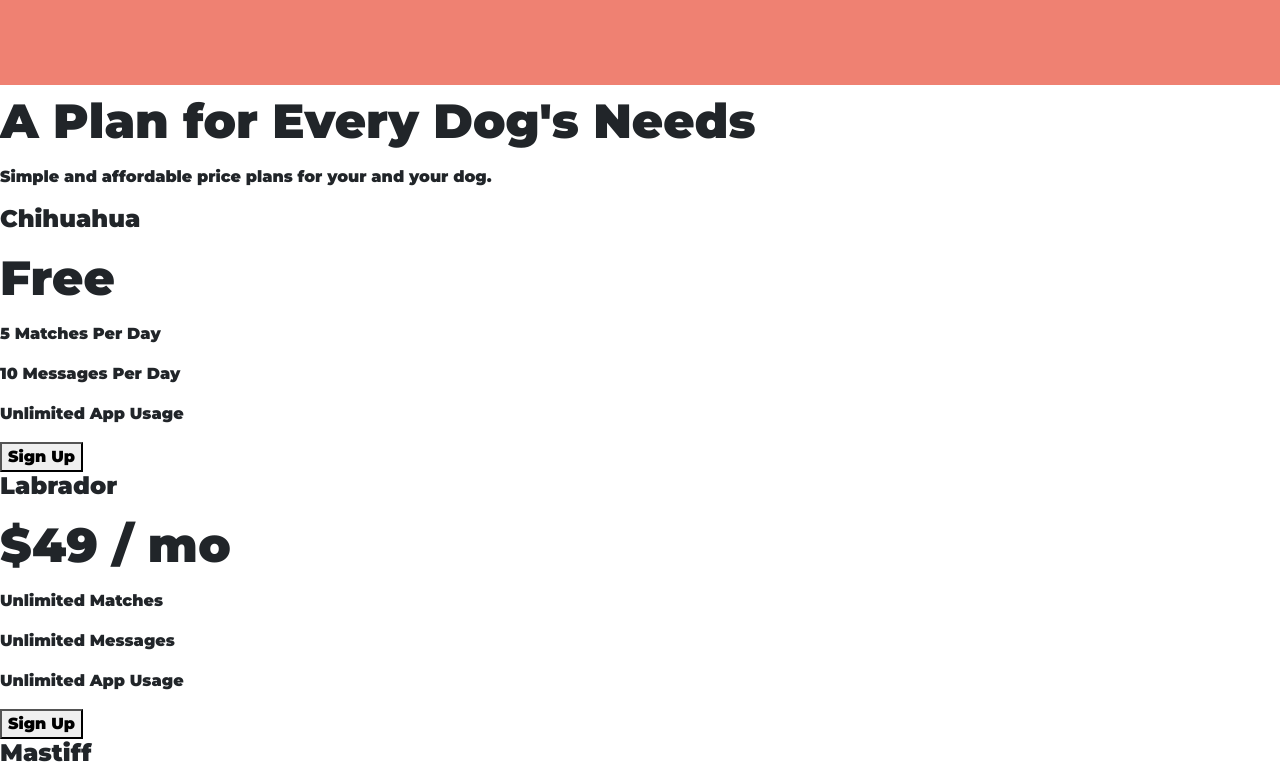
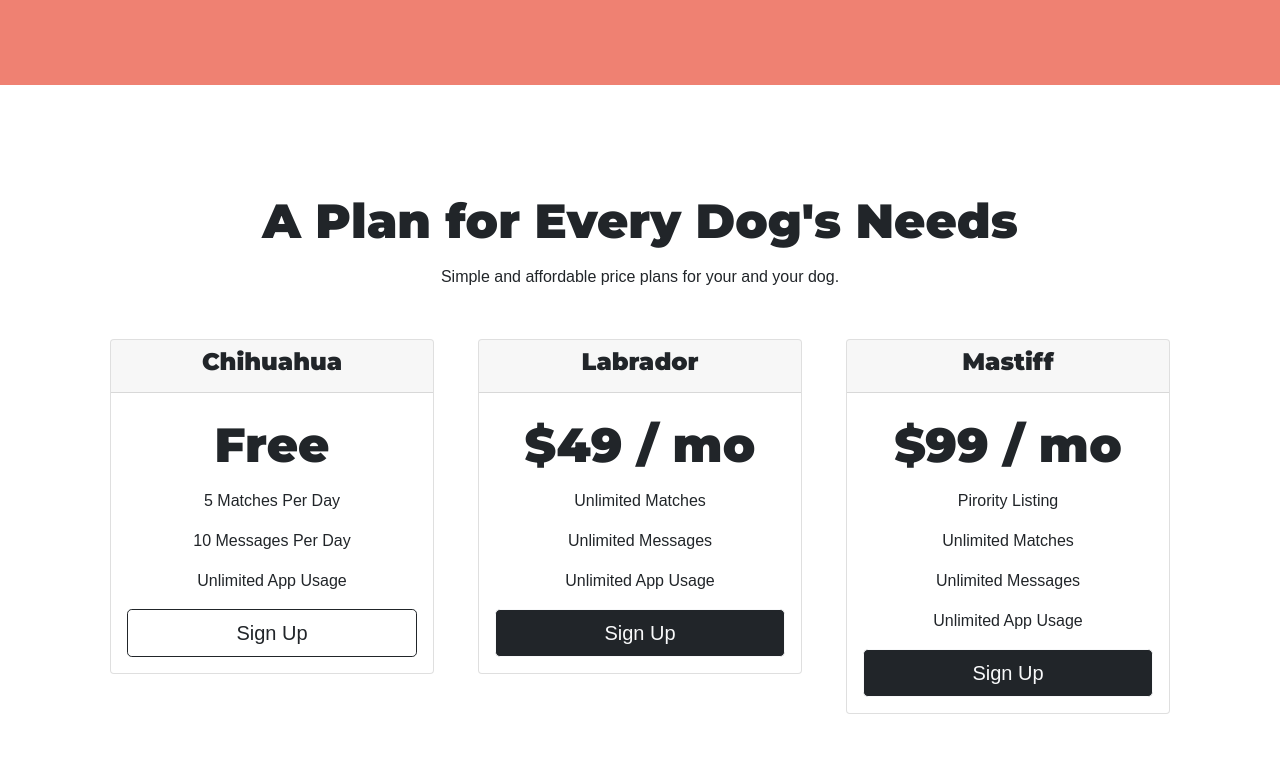
Before and after one commit to NithinX/tindog, a plain HTML site: page index.html in a window 1280 px wide. Shown: the part 1872-2636 px from the top of the page. Drawn offline with nearby package versions, Linux system fonts and the light colour scheme.

Commit message:
add pricing options

```diff
--- a/css/styles.css
+++ b/css/styles.css
@@ -27,6 +27,10 @@ h2{
 h3{
     font-family: 'Montserrat', sans-serif;
     font-size: 1.5rem;
+}
+
+P{
+    font-family: 'Montserrat-light', sans-serif;
 }
 
 .navbar-brand{
@@ -102,10 +106,6 @@ h3{
     padding: 7% 15%;
 }
 
-.testimonial-name{
-    font-family: 'Montserrat-light', sans-serif;
-}
-
 #press{
     background-color: #ef8172;
     text-align: center;
@@ -116,3 +116,16 @@ h3{
     width: 15%;
     margin: 20px 20px 50px;
 }
+
+#pricing{
+    padding: 100px;
+    text-align: center;
+}
+
+.font-light{
+    font-family: 'Montserrat-light', sans-serif;
+}
+
+.pricing-coloum{
+    padding: 3% 2%;
+}
--- a/index.html
+++ b/index.html
@@ -107,7 +107,7 @@
             hottest Corgi on TinDog. Woof.
           </h2>
           <img class="testimonial-image" src="images/dog-img.jpg" alt="dog-profile" />
-          <em class="testimonial-name">Pebbles, New York</em>
+          <em class="font-light">Pebbles, New York</em>
         </div>
         <div class="carousel-item">
           <h2>
@@ -115,7 +115,7 @@
             the love of their life. I think.
           </h2>
           <img class="testimonial-image" src="images/lady-img.jpg" alt="lady-profile" />
-          <em class="testimonial-name">Beverly, Illinois</em>
+          <em class="font-light">Beverly, Illinois</em>
         </div>
       </div>
       <a class="carousel-control-prev" role="button" href="#testimonials-carousle" data-bs-slide="prev">
@@ -142,27 +142,54 @@
     <h2>A Plan for Every Dog's Needs</h2>
     <p>Simple and affordable price plans for your and your dog.</p>
 
+    <div class="row">
+      <div class="pricing-coloum col-lg-4 col-md-6">
+        <div class="card">
+          <div class="card-header">
             <h3>Chihuahua</h3>
+          </div>
+          <div class="card-body d-grid">
             <h2>Free</h2>
             <p>5 Matches Per Day</p>
             <p>10 Messages Per Day</p>
             <p>Unlimited App Usage</p>
-    <button type="button">Sign Up</button>
+            <button class="font-light btn btn-lg btn-outline-dark" type="button">Sign Up</button>
+          </div>
+        </div>
+      </div>
 
+      <div class="pricing-coloum col-lg-4 col-md-6">
+        <div class="card">
+          <div class="card-header">
             <h3>Labrador</h3>
+          </div>
+          <div class="card-body d-grid">
             <h2>$49 / mo</h2>
             <p>Unlimited Matches</p>
             <p>Unlimited Messages</p>
             <p>Unlimited App Usage</p>
-    <button type="button">Sign Up</button>
+            <button class=" font-light btn btn-lg btn-outline-light btn-dark" type="button">Sign Up</button>
+          </div>
+        </div>
+      </div>
 
+      <div class="pricing-coloum col-lg-4">
+        <div class="card">
+          <div class="card-header">
             <h3>Mastiff</h3>
+          </div>
+          <div class="card-body d-grid">
             <h2>$99 / mo</h2>
             <p>Pirority Listing</p>
             <p>Unlimited Matches</p>
             <p>Unlimited Messages</p>
             <p>Unlimited App Usage</p>
-    <button type="button">Sign Up</button>
+            <button class="font-light btn btn-lg btn-outline-light btn-dark" type="button">Sign Up</button>
+          </div>
+        </div>
+      </div>
+
+    </div>
   </section>
 
   <!-- Call to Action -->
```
Lines whose indentation alone changed are shown as unchanged.
